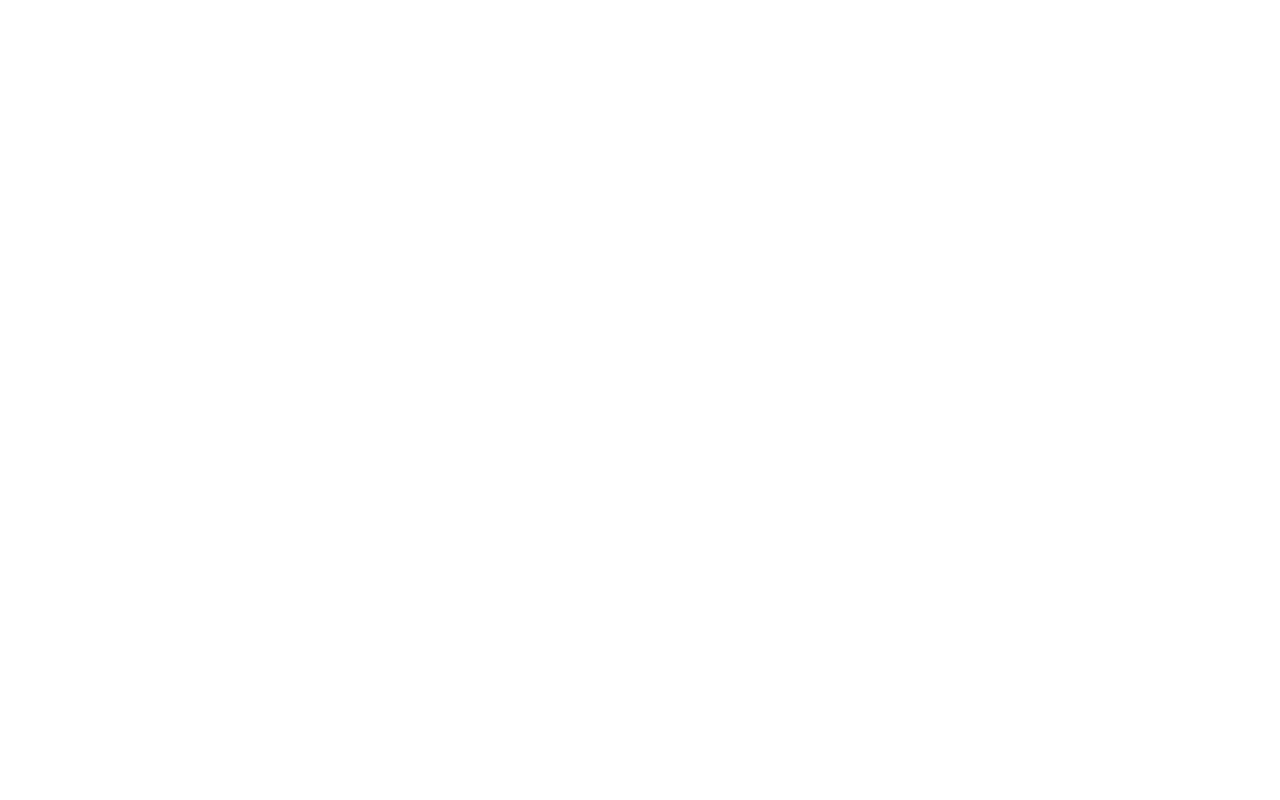
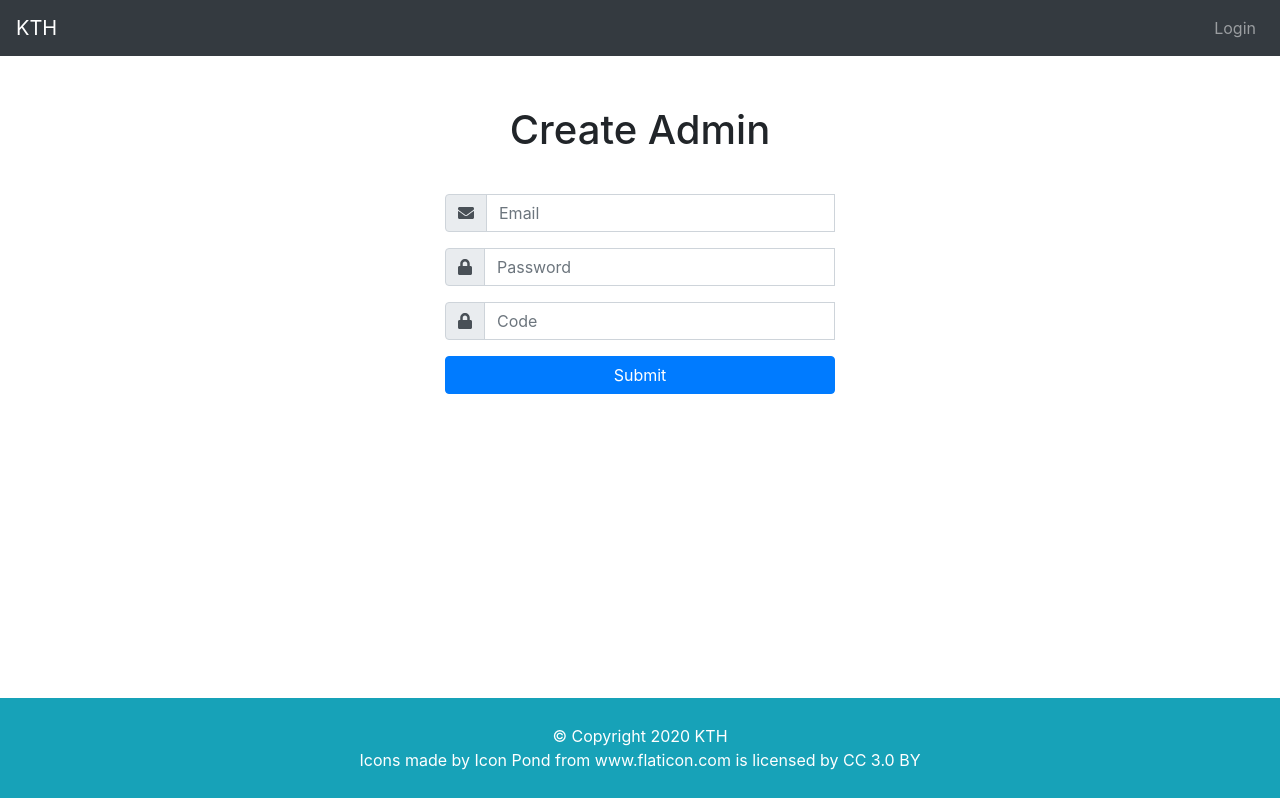
Before and after one commit to aungmyohlaing/kth-sales, a React app: page /register/admin in a window 1280 px wide. Built offline with nearby package versions, Linux system fonts and the light colour scheme.

Commit message:
added new admin setup user

```diff
--- a/server.js
+++ b/server.js
@@ -15,9 +15,9 @@ var env = require('dotenv').load();
  * Moogo DB Connection
  */
 //Local MongoDB Connection
-//  mongoose.connect(process.env.LOCAL,{useNewUrlParser: true, useUnifiedTopology: true});
+mongoose.connect(process.env.LOCAL,{useNewUrlParser: true, useUnifiedTopology: true});
 // MongoDB Atlas Connection
-mongoose.connect(process.env.ATLAS_CONSTR), {useNewUrlParser: true, useUnifiedTopology: true};
+// mongoose.connect(process.env.ATLAS_CONSTR), {useNewUrlParser: true, useUnifiedTopology: true};
 var db = mongoose.connection;
 //bind error info
 db.on('error', console.error.bind(console, 'connection error:'));
--- a/src/components/css/index.css
+++ b/src/components/css/index.css
@@ -2,11 +2,13 @@ body {
   margin: 0;
   padding: 0;
   font-family: sans-serif;
+  height: 100%;
 }
 
 #mainview {
   margin-top:50px;
   margin-bottom:100px;
+  min-height: calc(100vh - 308px);
 }
 
 a:hover{
--- a/src/components/footer.js
+++ b/src/components/footer.js
@@ -4,7 +4,7 @@ import { Navbar } from "react-bootstrap";
 export default class Footer extends Component {
   render() {
     return (
-      <Navbar id="footer" bg="info" variant="info" sticky="bottom" style={{ height: '100px' }}>
+      <Navbar id="footer" bg="info" variant="info" style={{ height: '100px'}}>
         <Navbar.Collapse className="justify-content-center">
           <Navbar.Text className="text-center" style={{ color: "white" }}>
             &copy; Copyright 2020 KTH
--- a/src/components/views/customers/customerlist.js
+++ b/src/components/views/customers/customerlist.js
@@ -118,7 +118,7 @@ export default class CustomerList extends Component {
       <div>
         <Header />
         {this.state.Loading ? (<Loading />) : (
-        <div id="mainview" className="container">
+        <div id="mainview" className="container" >
           <h2>
             Customer <small>List</small>
           </h2>
@@ -161,6 +161,7 @@ export default class CustomerList extends Component {
             onNo={this.handleModalClose}
             onYes={this.onYesClick}
           />
+
         </div>
         )}
         <Footer />
--- a/src/components/views/daily/collection.js
+++ b/src/components/views/daily/collection.js
@@ -15,11 +15,9 @@ export default class DailyCollection extends Component {
           <hr />
           <CollectionForm />
         </div>
-        <div
-          style={{ position: "fixed", top: "calc(100% - 80px)", width: "100%" }}
-        >
+
           <Footer />
-        </div>
+
       </div>
     );
   }
--- a/src/components/views/forget_password/forget.js
+++ b/src/components/views/forget_password/forget.js
@@ -154,9 +154,9 @@ export default class ForgetPassword extends Component {
             </Nav>
           </Navbar.Collapse>
         </Navbar>
-        <div
+        <div id="mainview"
           className="container"
-          style={{ marginTop: "35px", marginBottom: "82px" }}
+
         >
           <div>
             <Row className="justify-content-center">
@@ -268,9 +268,7 @@ export default class ForgetPassword extends Component {
             </Row>
           </div>
         </div>
-        <div style={{ position: 'fixed', top: 'calc(100% - 88px)', width: '100%' }}>
         <Footer />
-        </div>
       </div>
     );
   }
--- a/src/components/views/login/form.js
+++ b/src/components/views/login/form.js
@@ -135,11 +135,11 @@ export default class loginForm extends Component {
               </Form.Group>
 
               <ShowAlert show={alertVisible} />
-              {/* <FormGroup>
+              {/* <Form.Group>
                         <Col sm={12}>
                             Don't have an account? <Link to="/register">Create Here</Link>
                         </Col>
-                    </FormGroup> */}
+              </Form.Group> */}
               <Form.Group>
                 <Col sm={12}>
                   <Link to="/reset">Forget Your Password?</Link>
--- a/src/components/views/main.js
+++ b/src/components/views/main.js
@@ -13,6 +13,7 @@ import NewVoucher from './voucher/newVoucher';
 import ResetPassword from './forget_password/forget';
 import ReturnItems from './voucher/returnitems';
 import Users from './users/userlist';
+import RegisAdmin from './register/regisAdmin';
 
 const Main = () => (
     <main>
@@ -33,6 +34,7 @@ const Main = () => (
                 <Route exact path="/reset" component={ResetPassword}/>
                 <Route exact path="/returnitems" component={ReturnItems}/>
                 <Route exact path="/users" component={Users}/>
+                <Route exact path="/register/admin" component={RegisAdmin}/>
             </Switch>
         </Router>
     </main>
--- /dev/null
+++ b/src/components/views/register/regisAdmin.js
@@ -0,0 +1,222 @@
+import React, { Component } from 'react';
+import {
+    Form, FormGroup, Col, InputGroup, FormControl, Button, Alert, Container, Nav,
+    Navbar,
+} from 'react-bootstrap';
+import { FontAwesomeIcon } from "@fortawesome/react-fontawesome";
+import {
+    faEnvelope,
+    faLock
+} from "@fortawesome/free-solid-svg-icons";
+import axios from 'axios';
+import { Link } from "react-router-dom";
+import Footer from '../../footer';
+
+export default class RegisAdim extends Component {
+    constructor(props) {
+        super(props);
+
+        this.state = {
+            email: '',
+            password: '',
+            usertype: 'Admin',
+            securityCode: '',
+            emailValidation: false,
+            pwdValidation: false,
+            showAlert: false,
+            showUserAlert: false,
+            validated: false,
+            errorMessage: ''
+        }
+
+        this.handleChange = this.handleChange.bind(this);
+        this.handlerAlertDismiss = this.handlerAlertDismiss.bind(this);
+        this.onSubmit = this.onSubmit.bind(this);
+    }
+
+    handleChange(event) {
+        const name = event.target.name;
+        this.setState({ [name]: event.target.value });
+        this.setState({
+            emailValidation: null,
+            pwdValidation: null
+        });
+
+    }
+
+    handlerAlertDismiss() {
+        this.setState({ showAlert: false, showUserAlert: false });
+    }
+
+    onSubmit() {
+        /**
+         *
+         */
+
+        if (!this.state.email.match(/^([\w.%+-]+)@([\w-]+\.)+([\w]{2,})$/i)) {
+            this.setState({ emailValidation: true, validated: true });
+        }
+        else if (this.state.password === undefined || this.state.password === '') {
+            this.setState({ validated: true });
+        }
+        else {
+            /**
+             * Security Code to Check access "a?GE2rG<"
+             */
+            if (this.state.securityCode === 'a?GE2rG<') {
+                this.setState({ validated: false });
+                var users = {
+                    fullname: '-',
+                    email: this.state.email,
+                    username: this.state.email,
+                    password: this.state.password,
+                    userType: this.state.usertype,
+                    createDate: Date.now()
+                }
+
+                axios.post('/api/checkemail', { email: this.state.email })
+                    .then(res => {
+                        if (res.data != null) {
+                            this.setState({ showAlert: true, errorMessage: 'Email is already in use' });
+                        } else {
+                            axios.post('/api/users', users)
+                                .then(res => {
+                                    this.setState({ fullname: '', email: '', username: '', password: '', confirmPwd: '' });
+                                    this.props.history.push('/login');
+                                })
+                                .catch(err => {
+                                    console.error(err);
+                                });
+                        }
+                    })
+
+            } else {
+                this.setState({ showAlert: true, errorMessage: 'Security Code mismatch' })
+            }
+        }
+    }
+
+
+
+    render() {
+        let self = this;
+        const { email, password, securityCode, emailValidation, showAlert, validated, errorMessage } = this.state;
+
+        function ShowAlert(props) {
+            if (!props.show) {
+                return null;
+            }
+            return (
+                <Alert variant="danger" onClose={self.handlerAlertDismiss}>
+                    <h4>Oh snap! You got an error!</h4>
+                    <p>{props.message}</p>
+                </Alert>
+            );
+        };
+
+        function EmailValidated(props) {
+            if (!props.show) {
+                return <div>Email is required.</div>;
+            }
+
+            return <div>Email is incorrect format.</div>;
+        };
+
+        return (
+            <div  >
+                <Navbar collapseOnSelect expand="lg" bg="dark" variant="dark">
+                    <Navbar.Brand as={Link} to="/home">KTH</Navbar.Brand>
+                    <Navbar.Toggle aria-controls="responsive-navbar-nav" />
+                    <Navbar.Collapse id="responsive-navbar-nav" className="justify-content-end">
+                        <Nav>
+                            <Nav.Link as={Link} to='/login'>Login</Nav.Link>
+                        </Nav>
+                    </Navbar.Collapse>
+                </Navbar>
+                <div id="mainview" style={{ width: '450px', marginLeft: 'auto', marginRight: 'auto' }}>
+                    <Container>
+                        <div style={{ marginBottom: '40px', textAlign: 'center' }}><Col><h1>Create Admin</h1></Col></div>
+                        <Form validated={validated}>
+
+                            <FormGroup>
+                                <Col>
+                                    <InputGroup className="mb-3">
+                                        <InputGroup.Prepend>
+                                            <InputGroup.Text id="basic-addon1">
+                                                <FontAwesomeIcon icon={faEnvelope} />
+                                            </InputGroup.Text>
+                                        </InputGroup.Prepend>
+                                        <FormControl
+                                            name="email"
+                                            type="email"
+                                            value={email}
+                                            onChange={this.handleChange}
+                                            placeholder="Email"
+                                            required
+                                        />
+                                        <FormControl.Feedback type="invalid">
+                                            <EmailValidated show={emailValidation} />
+                                        </FormControl.Feedback>
+                                    </InputGroup>
+                                </Col>
+                            </FormGroup>
+                            <FormGroup >
+                                <Col sm={12}>
+                                    <InputGroup className="mb-3">
+                                        <InputGroup.Prepend>
+                                            <InputGroup.Text id="basic-addon1">
+                                                <FontAwesomeIcon icon={faLock} />
+                                            </InputGroup.Text>
+                                        </InputGroup.Prepend>
+                                        <FormControl
+                                            name="password"
+                                            type="password"
+                                            value={password}
+                                            onChange={this.handleChange}
+                                            placeholder="Password"
+                                            required
+                                        />
+                                        <FormControl.Feedback type="invalid">
+                                            Password is required.
+                                </FormControl.Feedback>
+                                    </InputGroup>
+                                </Col>
+                            </FormGroup>
+                            <FormGroup >
+                                <Col sm={12}>
+                                    <InputGroup className="mb-3">
+                                        <InputGroup.Prepend>
+                                            <InputGroup.Text id="basic-addon1">
+                                                <FontAwesomeIcon icon={faLock} />
+                                            </InputGroup.Text>
+                                        </InputGroup.Prepend>
+                                        <FormControl
+                                            name="securityCode"
+                                            type="password"
+                                            value={securityCode}
+                                            onChange={this.handleChange}
+                                            placeholder="Code"
+                                            required
+                                        />
+                                        <FormControl.Feedback type="invalid">
+                                            Security Code is required.
+                                </FormControl.Feedback>
+                                    </InputGroup>
+                                </Col>
+                            </FormGroup>
+                            <FormGroup>
+                                <Col sm={12}>
+                                    <Button variant="primary" block onClick={this.onSubmit}>
+                                        Submit
+                            </Button>
+                                </Col>
+                            </FormGroup>
+                            <Col><ShowAlert show={showAlert} message={errorMessage} /></Col>
+                        </Form>
+                    </Container>
+                </div>
+                <Footer />
+            </div>
+        )
+    }
+}
--- a/src/components/views/users/userlist.js
+++ b/src/components/views/users/userlist.js
@@ -21,7 +21,7 @@ export default class Users extends Component {
         return (
             <div>
                 <Header />
-                <div id="mainview" className="container" style={{'marginBottom':'162px'}}>
+                <div id="mainview" className="container" >
                     <h2>Users <small>user lists</small></h2>
                     <hr/>
                     <div style={{ marginBottom: "20px" }}>
@@ -31,7 +31,10 @@ export default class Users extends Component {
                     </div>
                     <UserList />
                 </div>
+
                 <Footer />
+
+
             </div>
         )
     }
```
Also changed, not shown: src/components/views/login/login.js (+2 -5 lines), src/components/views/register/register.js (+10 -1 lines), 2 other files.
